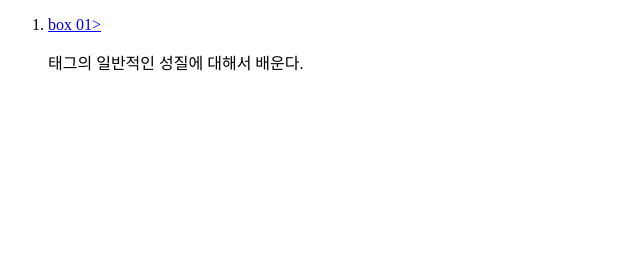
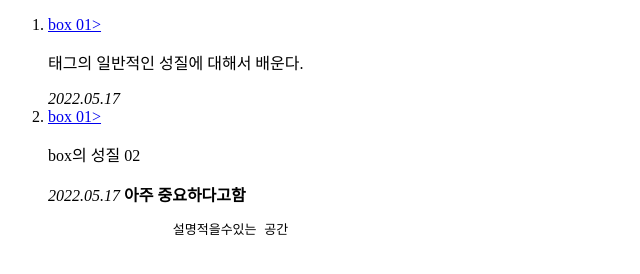
Before and after one commit to wooohyun/wooohyun.github.io, a plain HTML site: page document/index.html in a window 1280 px wide. Shown: the whole page, without its empty margins (0-640 px from the left). Drawn offline with Linux system fonts and the light colour scheme.

Commit message:
Add files via upload

```diff
--- a/document/index.html
+++ b/document/index.html
@@ -19,6 +19,22 @@
          -->
             <a href="./doc/box01.html" target="_blank">box 01></a>
             <p>태그의 일반적인 성질에 대해서 배운다.</p>
+            <em>2022.05.17</em>
+        </li>
+        <li>
+            <!--
+            2022.05.17
+            경로
+            ./ 나의 형제 레벨
+            ../나의 부모 레벨
+         -->
+            <a href="./doc/box02.html" target="_blank">box 01></a>
+            <p>box의 성질 02</p>
+            <em>2022.05.17</em>
+            <strong>아주 중요하다고함</strong>
+            <pre>
+                설명적을수있는 공간
+            </pre>
         </li>
     </ol>
 </body>
```
